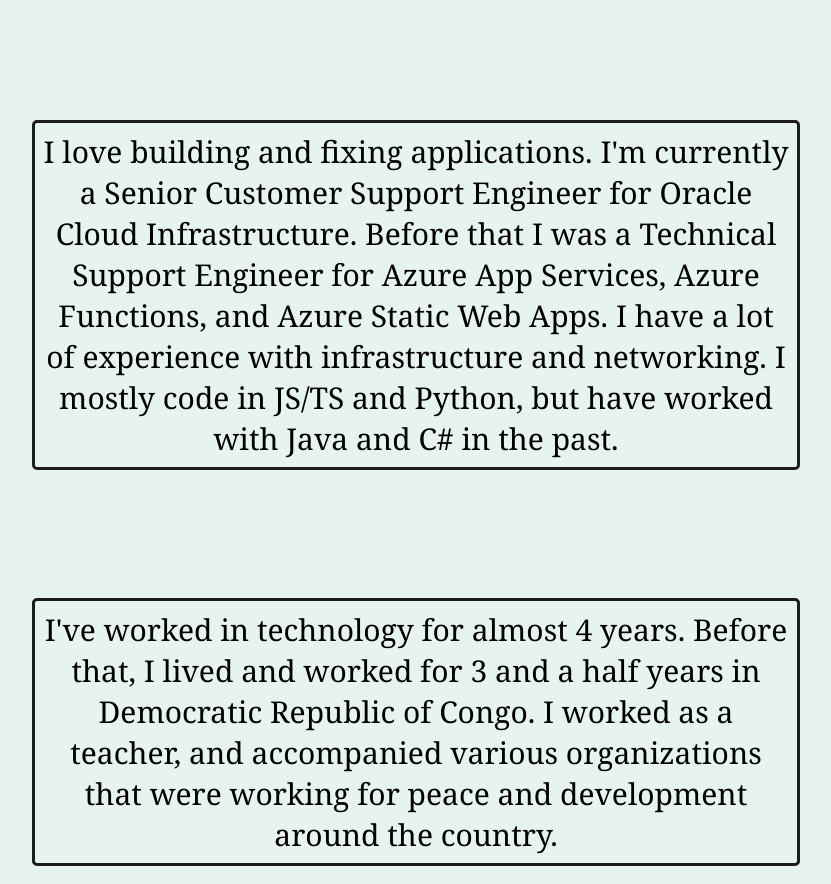
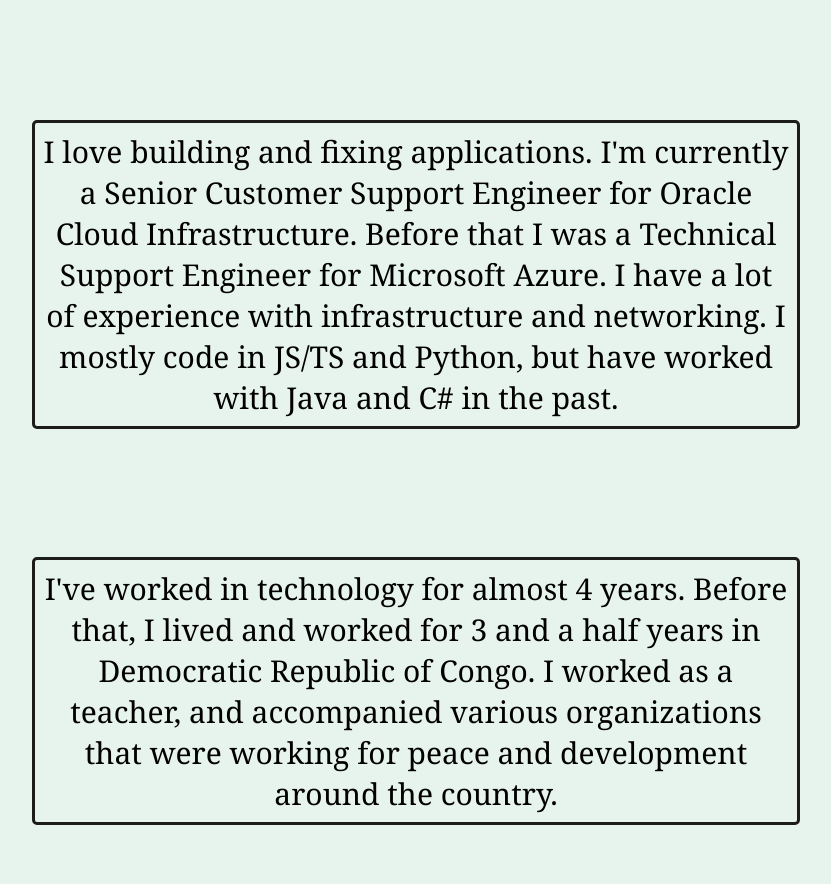
Before and after one commit to Yagudagu/webappresume3.2, a React (Create React App) app in the folder frontend/: page / in a window 1280 px wide. Shown: the part 840-1724 px from the top of the page, without its empty margins (224-1055 px from the left). Built offline with nearby package versions, Linux system fonts and the light colour scheme.

Commit message:
another about me change

```diff
--- a/frontend/src/Components/About/index.js
+++ b/frontend/src/Components/About/index.js
@@ -7,10 +7,9 @@
     <p id="first">
       I love building and fixing applications. I'm currently a Senior Customer
       Support Engineer for Oracle Cloud Infrastructure. Before that I was a
-      Technical Support Engineer for Azure App Services, Azure Functions, and
-      Azure Static Web Apps. I have a lot of experience with infrastructure and
-      networking. I mostly code in JS/TS and Python, but have worked with Java
-      and C# in the past.
+      Technical Support Engineer for Microsoft Azure. I have a lot of experience
+      with infrastructure and networking. I mostly code in JS/TS and Python, but
+      have worked with Java and C# in the past.
     </p>
 
     <p id="second">
```
